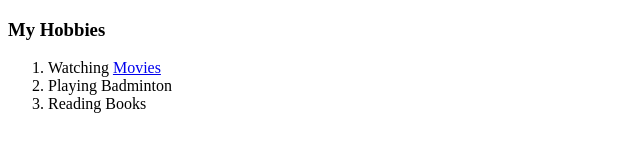
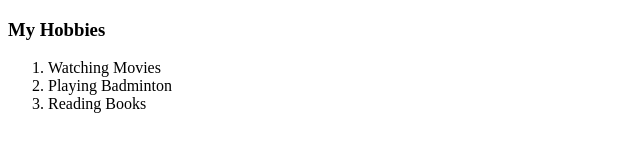
Before and after one commit to Karthikballa259/cv, a plain HTML site: page Hobbies.html in a window 1280 px wide. Shown: the full height of the page, 0-640 px from the left. Drawn offline with Linux system fonts and the light colour scheme.

Commit message:
Update Hobbies.html

```diff
--- a/Hobbies.html
+++ b/Hobbies.html
@@ -9,7 +9,7 @@
 <body>
     <h3>My Hobbies</h3>
     <ol>
-        <li>Watching <a href="https://www.netflix.in">Movies</a></li>
+        <li>Watching Movies</li>
         <li>Playing Badminton</li>
         <li>Reading Books</li>
     </ol>
```
